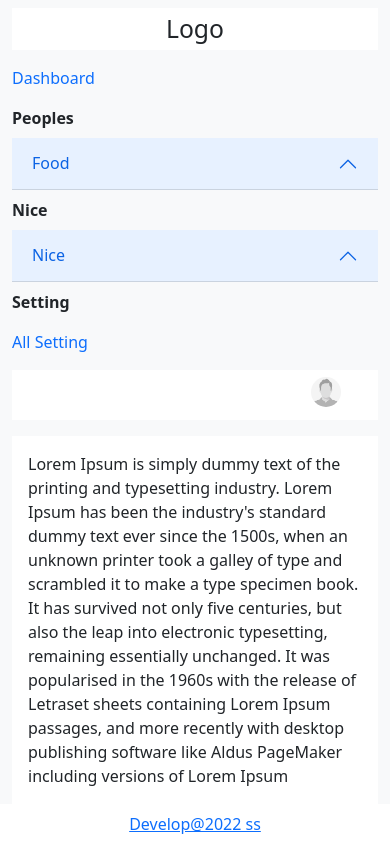
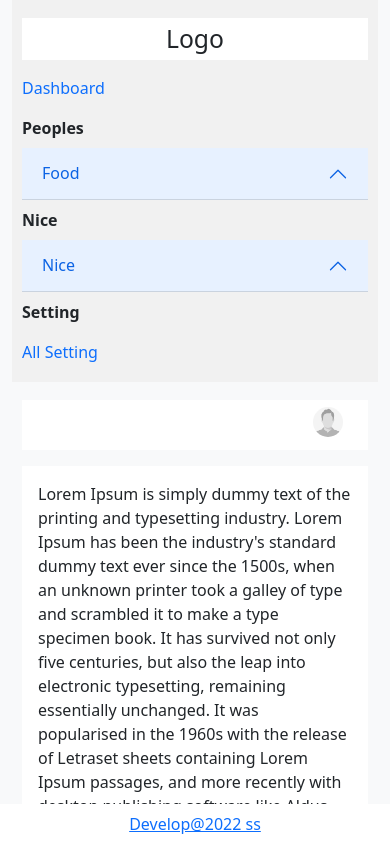
Before and after one commit to Gowtamkumar/next-app, a Next.js app: page /dashboard/sidebar1 in a window 390 px wide. Shown: the top 842 px of the page. Built offline with nearby package versions, Linux system fonts and the light colour scheme; some icons are missing.

Commit message:
dashboard Responsive

```diff
--- a/components/Dashboard/Layout/index.js
+++ b/components/Dashboard/Layout/index.js
@@ -5,23 +5,20 @@ import { useState } from "react"
 export default function IndexLayout({ children }) {
   const [toggleSidebar, setToggleSidebar] = useState(true)
 
-  console.log("hello", toggleSidebar);
 
 
   return (
     <div className="container-fluid bg-light" >
-      <div className="row">
-        {
-          toggleSidebar && <DashBoardSidebar toggleSidebar={toggleSidebar} />
-        }
-        <div className="col-md-10 mt-2 " >
+      <div className="layoutContainer">
+        {toggleSidebar && <DashBoardSidebar />}
+        <div className="flex-item-right mt-2">
           <div>
             <DashBoardNavbar
               setToggleSidebar={setToggleSidebar}
               toggleSidebar={toggleSidebar}
             />
           </div>
-          <div className=" mb-5 mt-3 p-3 overflow-auto" style={{ height: "86vh", backgroundColor: "white" }}>
+          <div className=" mb-5 mt-3 p-3 overflow-auto" style={{ height: "84vh", backgroundColor: "white" }}>
             {children}
           </div>
           <div className="fixed-bottom">
--- a/components/Dashboard/Sidebar/index.js
+++ b/components/Dashboard/Sidebar/index.js
@@ -3,11 +3,10 @@ import dashboardRoutes from "../../../nav";
 import { useRouter } from "next/router";
 import styles from "../../../styles/sidebar.module.css";
 
-export default function DashBoardSidebar({toggleSidebar}) {
-	console.log("toggleSidebar", toggleSidebar);
+export default function DashBoardSidebar() {
 	const router = useRouter();
 	return (
-		<div className="col-md-2" >
+		<div className="flex-item-left" >
 			<h2 className="text-center my-2" style={{ backgroundColor: "white", padding: "6px" }}>Logo</h2>
 			{dashboardRoutes.map((sidebarItem, index) => {
 				if (sidebarItem?.children) {
--- a/styles/globals.css
+++ b/styles/globals.css
@@ -19,3 +19,31 @@ a {
   background-color: red;
 
 }
+
+.layoutContainer {
+  display: flex;
+  flex-direction: row;
+  /* font-size: 30px;
+  text-align: center; */
+
+}
+
+.flex-item-left {
+  background-color: #f1f1f1;
+  padding: 10px;
+  flex: 14%;
+}
+
+.flex-item-right {
+  /* background-color: dodgerblue; */
+  padding: 10px;
+  flex: 86%;
+}
+
+/* Responsive Seciton */
+
+@media (max-width: 800px) {
+  .layoutContainer {
+    flex-direction: column;
+  }
+}
```
